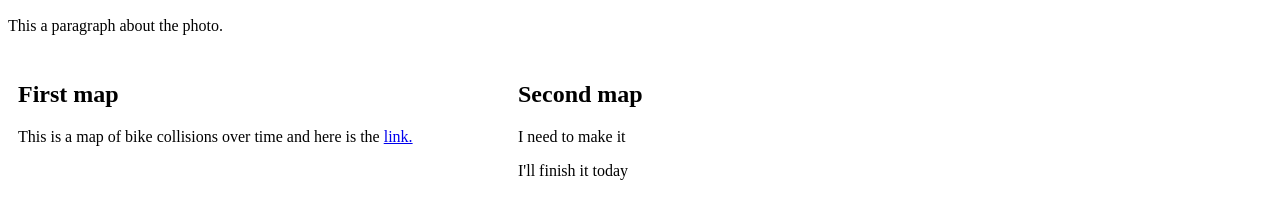
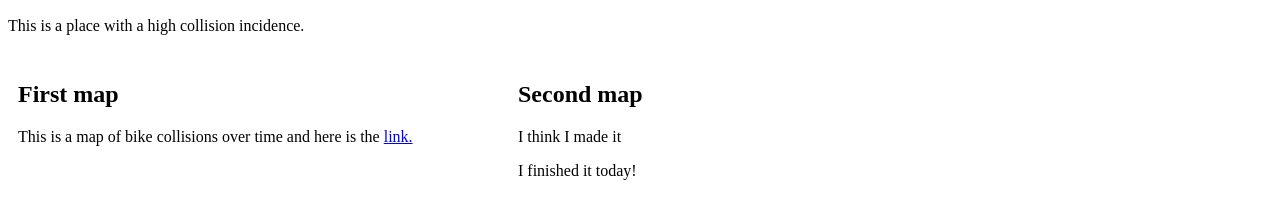
Before and after one commit to KumariGIS/KumariGIS.github.io, a plain HTML site: page Bikeandpedcollisions/index.html in a window 1280 px wide. Shown: the part 933-1136 px from the top of the page. Drawn offline with Linux system fonts and the light colour scheme.

Commit message:
Update index.html
edited to give a name

```diff
--- a/Bikeandpedcollisions/index.html
+++ b/Bikeandpedcollisions/index.html
@@ -2,7 +2,7 @@
 <html>
 	<head>
 		<meta charset="UTF-8">
-		<title>Your Title</title>
+		<title>Bike and Pedestrian Collisions</title>
 	</head>
 
 	<body>
@@ -11,7 +11,7 @@
 		Maybe a phototgraph using the following tag:<br>
 		<img src="https://c2.staticflickr.com/2/1442/24798963306_a9afaabbbb_b.jpg">
 		<!-- Learn more about <img> tag  http://www.w3schools.com/tags -->
-		<p>This a paragraph about the photo.</p>
+		<p>This is a place with a high collision incidence.</p>
 
 
 
@@ -20,7 +20,7 @@
 		<h2>First map</h2>
 		<p>This is a map of bike collisions over time and here is the <a href="bikes">link.</a>
 		<!-- The link can also be specified with
-			http://boydx.github.io/LexCollisions/bikes
+			http://kumarigis.github.io/BikeandPedCollisions/bikes
 			or
 			http://boydx.github.io/LexCollisions/bikes/index.html
 		 -->
@@ -30,9 +30,9 @@
 	<div style="float:left; width:480px; padding:10px;">
 		<!-- What do you want to say about your map -->
 		<h2>Second map</h2>
-		<p>I need to make it</p>
+		<p>I think I made it</p>
 
-        <p>I'll finish it today</p>
+        <p>I finished it today!</p>
 	</div>
 
 	</body>
```
